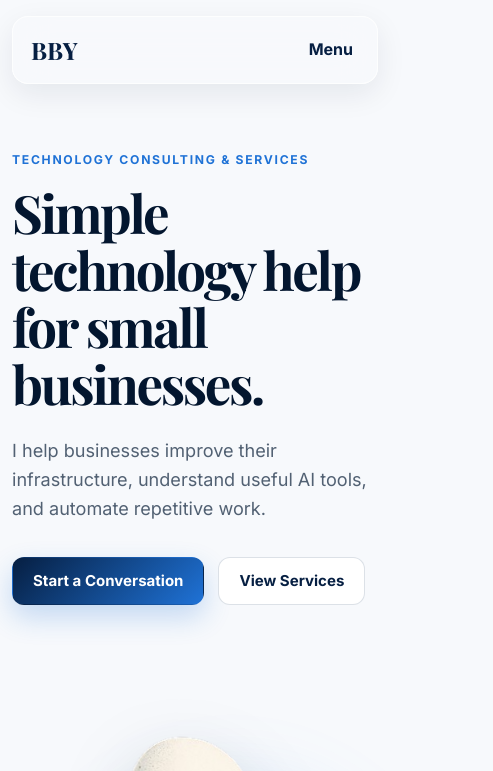
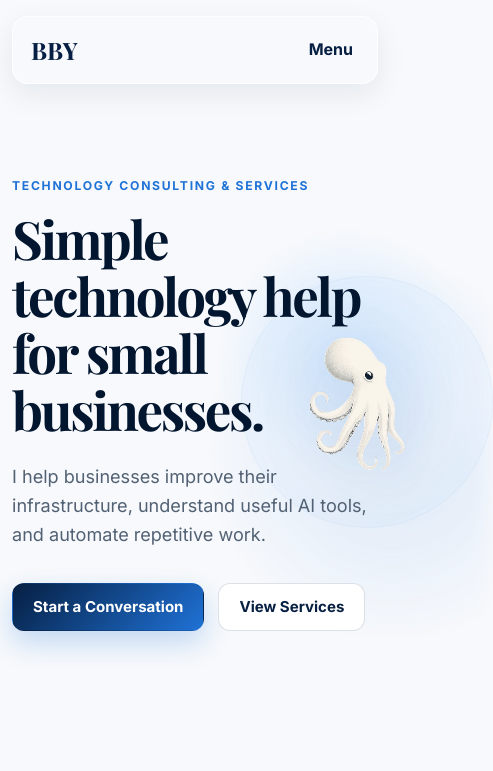
Before and after one commit to bbytech123/bbytechnologies, a plain HTML site: page index.html in a window 390 px wide. Shown: the top 771 px of the page, 493 px wide, since content can reach past the window. Drawn offline with nearby package versions, Linux system fonts and the light colour scheme.

Commit message:
Add files via upload

```diff
--- a/index.html
+++ b/index.html
@@ -41,8 +41,8 @@
         </div>
       </div>
 
-      <div class="hero-visual reveal" aria-label="BBY Technologies brand artwork">
-        <img src="octopus-logo.png" alt="White BBY Technologies octopus logo" />
+      <div class="hero-brand-mark reveal" aria-hidden="true">
+        <img src="octopus-logo.png" alt="" />
       </div>
     </section>
 
--- a/styles.css
+++ b/styles.css
@@ -129,12 +129,62 @@ a {
 }
 
 .hero {
+  position: relative;
   display: grid;
-  grid-template-columns: 1.02fr 0.98fr;
+  grid-template-columns: minmax(0, 760px) 1fr;
   align-items: center;
-  gap: 64px;
+  gap: 48px;
   min-height: 760px;
   padding-block: 96px 80px;
+  isolation: isolate;
+}
+
+.hero::before {
+  content: "";
+  position: absolute;
+  top: 8%;
+  right: -10%;
+  bottom: 6%;
+  width: 62%;
+  z-index: -2;
+  background:
+    radial-gradient(circle at 58% 42%, rgba(88, 169, 255, 0.34), transparent 34%),
+    radial-gradient(circle at 72% 60%, rgba(31, 114, 214, 0.16), transparent 48%);
+  filter: blur(10px);
+}
+
+.hero::after {
+  content: "";
+  position: absolute;
+  right: 4%;
+  top: 23%;
+  width: 300px;
+  height: 300px;
+  z-index: -1;
+  border: 1px solid rgba(31, 114, 214, 0.08);
+  border-radius: 50%;
+  background: rgba(255, 255, 255, 0.18);
+  box-shadow: inset 0 0 80px rgba(88, 169, 255, 0.10);
+}
+
+.hero-copy {
+  position: relative;
+  z-index: 2;
+}
+
+.hero-brand-mark {
+  position: absolute;
+  right: 8.5%;
+  top: 31%;
+  z-index: 0;
+  width: 190px;
+  opacity: 0.34;
+  pointer-events: none;
+}
+
+.hero-brand-mark img {
+  width: 100%;
+  filter: saturate(0.8) drop-shadow(0 18px 34px rgba(3, 22, 47, 0.08));
 }
 
 .eyebrow {
@@ -222,31 +272,6 @@ h3 {
   color: var(--navy-900);
   background: var(--white);
   border-color: var(--line);
-}
-
-.hero-visual {
-  position: relative;
-}
-
-.hero-visual::before {
-  content: "";
-  position: absolute;
-  inset: 10% -8% -12% 12%;
-  z-index: -1;
-  background: radial-gradient(circle, rgba(88, 169, 255, 0.3), transparent 70%);
-  filter: blur(24px);
-}
-
-.hero-visual {
-  display: grid;
-  place-items: center;
-  min-height: 500px;
-}
-
-.hero-visual img {
-  width: min(78%, 430px);
-  filter: drop-shadow(0 28px 34px rgba(3, 22, 47, 0.18));
-  transform: rotate(1.5deg);
 }
 
 .content-section {
@@ -565,3 +590,47 @@ h3 {
     transition-duration: 0.01ms !important;
   }
 }
+
+
+/* Version 3 hero refinement */
+@media (max-width: 900px) {
+  .hero {
+    grid-template-columns: 1fr;
+    min-height: auto;
+    padding-block: 92px 72px;
+  }
+
+  .hero::before {
+    right: -30%;
+    width: 92%;
+    opacity: 0.82;
+  }
+
+  .hero::after {
+    right: -70px;
+    top: 28%;
+    width: 250px;
+    height: 250px;
+  }
+
+  .hero-brand-mark {
+    right: -10px;
+    top: 35%;
+    width: 140px;
+    opacity: 0.18;
+  }
+}
+
+@media (max-width: 620px) {
+  .hero-brand-mark {
+    right: -35px;
+    top: 39%;
+    width: 120px;
+    opacity: 0.12;
+  }
+
+  .hero::after {
+    right: -115px;
+    top: 31%;
+  }
+}
```
